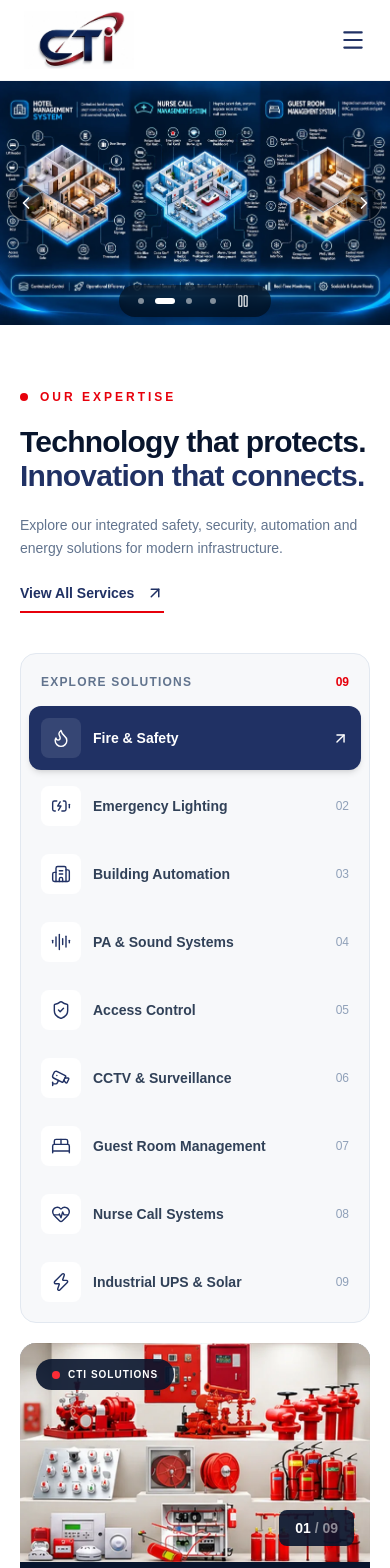
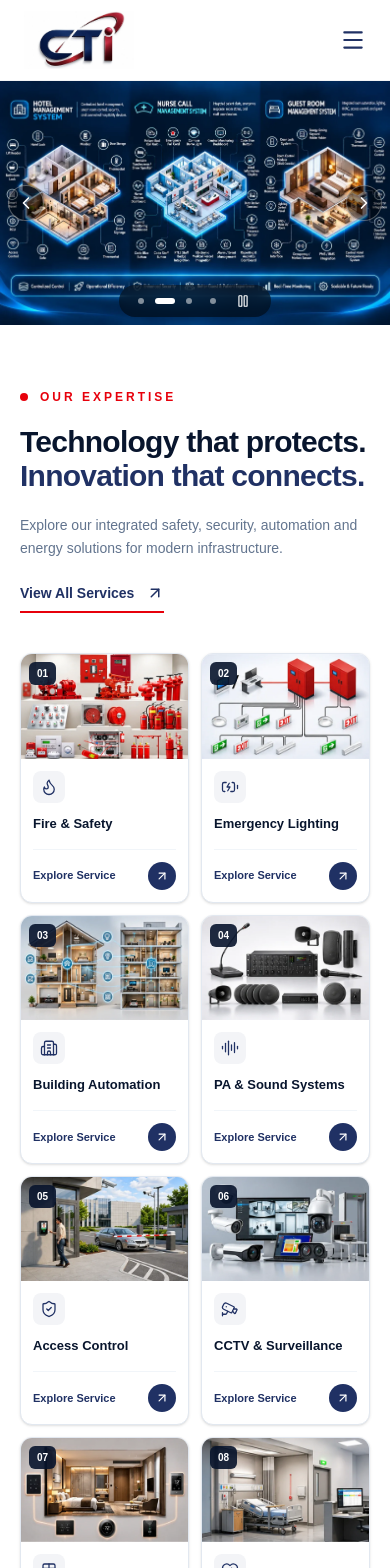
Before and after one commit to Nvd063/cti-website, a Next.js app: page / in a window 390 px wide. Shown: the top 1568 px of the page. Built offline with nearby package versions, Linux system fonts and the light colour scheme.

Commit message:
Core Services Mobile Design change

```diff
--- a/src/components/home/CoreServices.tsx
+++ b/src/components/home/CoreServices.tsx
@@ -1,4 +1,3 @@
-
 "use client";
 
 import Image from "next/image";
@@ -114,10 +113,8 @@ export default function CoreServices() {
       className="relative overflow-hidden bg-white py-16 md:py-24"
     >
       <div className="mx-auto max-w-7xl px-5 sm:px-6 lg:px-8">
-
         {/* Section Heading */}
         <div className="mb-10 flex flex-col justify-between gap-6 lg:mb-14 lg:flex-row lg:items-end">
-
           <div>
             <div className="mb-5 flex items-center gap-3">
               <span className="h-2 w-2 rounded-full bg-red-600" />
@@ -133,15 +130,12 @@ export default function CoreServices() {
             >
               Technology that protects.
               <br />
-              <span className="text-[#203164]">
-                Innovation that connects.
-              </span>
+              <span className="text-[#203164]">Innovation that connects.</span>
             </h2>
 
             <p className="mt-5 max-w-xl text-sm leading-relaxed text-slate-500 md:text-base">
-              Explore our integrated safety, security,
-              automation and energy solutions for modern
-              infrastructure.
+              Explore our integrated safety, security, automation and energy
+              solutions for modern infrastructure.
             </p>
           </div>
 
@@ -157,20 +151,71 @@ export default function CoreServices() {
           </Link>
         </div>
 
+        {/* Mobile & Tablet Services Grid */}
+        <div className="grid grid-cols-2 gap-3 sm:gap-5 lg:hidden">
+          {services.map((item, index) => {
+            const Icon = item.icon;
+
+            return (
+              <Link
+                key={item.slug}
+                href={`/services/${item.slug}`}
+                className="group flex min-w-0 flex-col overflow-hidden rounded-xl border border-slate-200 bg-white shadow-sm transition-all duration-300 hover:border-[#203164]/30 hover:shadow-lg"
+              >
+                {/* Service Image */}
+                <div className="relative aspect-[8/5] w-full overflow-hidden bg-slate-100">
+                  <Image
+                    src={item.image}
+                    alt={item.title}
+                    fill
+                    sizes="(max-width: 639px) 50vw, 45vw"
+                    className="object-contain transition-transform duration-500 group-hover:scale-105"
+                  />
+
+                  {/* Service Number */}
+                  <span className="absolute left-2 top-2 rounded-md bg-[#08152d]/90 px-2 py-1 text-[10px] font-semibold text-white">
+                    {String(index + 1).padStart(2, "0")}
+                  </span>
+                </div>
+
+                {/* Service Content */}
+                <div className="flex flex-1 flex-col p-3 sm:p-5">
+                  {/* Service Icon */}
+                  <div className="mb-3 flex h-8 w-8 items-center justify-center rounded-lg bg-[#203164]/5 text-[#203164] sm:h-10 sm:w-10">
+                    <Icon size={18} strokeWidth={1.7} />
+                  </div>
+
+                  {/* Service Title */}
+                  <h3 className="mb-4 text-[13px] font-bold leading-snug text-[#08152d] sm:text-lg">
+                    {item.name}
+                  </h3>
+
+                  {/* Explore Button */}
+                  <div className="mt-auto flex items-center justify-between gap-1 border-t border-slate-100 pt-3">
+                    <span className="text-[11px] font-semibold text-[#203164] sm:text-sm">
+                      Explore Service
+                    </span>
+
+                    <span className="flex h-7 w-7 shrink-0 items-center justify-center rounded-full bg-[#203164] text-white transition-colors group-hover:bg-red-600 sm:h-9 sm:w-9">
+                      <ArrowUpRight size={14} />
+                    </span>
+                  </div>
+                </div>
+              </Link>
+            );
+          })}
+        </div>
+
         {/* Interactive Services Explorer */}
-        <div className="grid items-start gap-5 lg:grid-cols-[360px_minmax(0,1fr)] lg:gap-8">
-
+        <div className="hidden items-start gap-8 lg:grid lg:grid-cols-[360px_minmax(0,1fr)]">
           {/* Left Side - Services Navigation */}
           <div className="rounded-2xl border border-slate-200 bg-[#f7f8fa] p-2 sm:p-3">
-
             <div className="flex items-center justify-between px-3 pb-4 pt-3">
               <span className="text-xs font-bold uppercase tracking-widest text-slate-500">
                 Explore Solutions
               </span>
 
-              <span className="text-xs font-semibold text-red-600">
-                09
-              </span>
+              <span className="text-xs font-semibold text-red-600">09</span>
             </div>
 
             <div
@@ -211,10 +256,7 @@ export default function CoreServices() {
                     </span>
 
                     {isActive ? (
-                      <ArrowUpRight
-                        size={17}
-                        className="shrink-0 text-white"
-                      />
+                      <ArrowUpRight size={17} className="shrink-0 text-white" />
                     ) : (
                       <span className="text-xs text-slate-400">
                         {String(index + 1).padStart(2, "0")}
@@ -232,10 +274,8 @@ export default function CoreServices() {
             aria-live="polite"
             className="relative overflow-hidden rounded-2xl bg-[#08152d] text-white"
           >
-
             {/* Large Service Image */}
             <div className="relative aspect-[8/5] w-full overflow-hidden bg-slate-100">
-
               <Image
                 key={service.image}
                 src={service.image}
@@ -260,7 +300,6 @@ export default function CoreServices() {
 
             {/* Service Information */}
             <div className="relative overflow-hidden p-6 sm:p-8 lg:p-10">
-
               {/* Decorative Background Number */}
               <span
                 aria-hidden="true"
@@ -270,13 +309,9 @@ export default function CoreServices() {
               </span>
 
               <div className="relative z-10">
-
                 <div className="mb-5 flex items-center gap-3">
                   <div className="flex h-11 w-11 items-center justify-center rounded-xl border border-white/15 bg-white/5">
-                    <ActiveIcon
-                      size={23}
-                      strokeWidth={1.6}
-                    />
+                    <ActiveIcon size={23} strokeWidth={1.6} />
                   </div>
 
                   <span className="text-xs font-semibold uppercase tracking-[0.2em] text-red-400">
@@ -293,7 +328,6 @@ export default function CoreServices() {
                 </p>
 
                 <div className="mt-7 flex flex-wrap items-center justify-between gap-5 border-t border-white/10 pt-6">
-
                   <Link
                     href={`/services/${service.slug}`}
                     className="group inline-flex items-center gap-3 rounded-lg bg-red-600 px-5 py-3 text-sm font-semibold text-white transition-colors hover:bg-red-700"
@@ -306,10 +340,7 @@ export default function CoreServices() {
                   </Link>
 
                   {/* Progress Indicator */}
-                  <div
-                    aria-hidden="true"
-                    className="flex items-center gap-1.5"
-                  >
+                  <div aria-hidden="true" className="flex items-center gap-1.5">
                     {services.map((item, index) => (
                       <span
                         key={item.slug}
@@ -321,45 +352,11 @@ export default function CoreServices() {
                       />
                     ))}
                   </div>
-
                 </div>
               </div>
             </div>
           </div>
         </div>
-
-        {/* Bottom Information Strip */}
-        <div className="mt-8 grid grid-cols-1 divide-y divide-slate-200 rounded-xl border border-slate-200 sm:grid-cols-3 sm:divide-x sm:divide-y-0">
-
-          {[
-            {
-              number: "09",
-              label: "Specialized Solutions",
-            },
-            {
-              number: "01",
-              label: "Integrated Approach",
-            },
-            {
-              number: "360°",
-              label: "Infrastructure Solutions",
-            },
-          ].map((item) => (
-            <div
-              key={item.label}
-              className="flex items-center justify-center gap-4 px-5 py-6"
-            >
-              <span className="text-3xl font-bold tracking-tight text-[#203164]">
-                {item.number}
-              </span>
-
-              <span className="max-w-28 text-xs font-medium leading-relaxed text-slate-500">
-                {item.label}
-              </span>
-            </div>
-          ))}
-
-        </div>
       </div>
     </section>
   );
```
